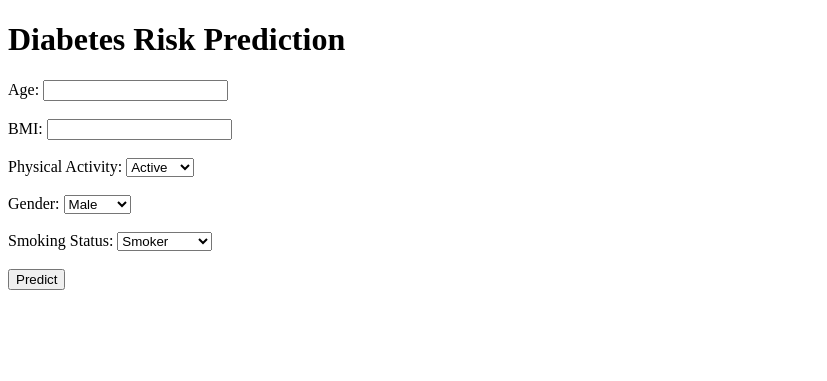
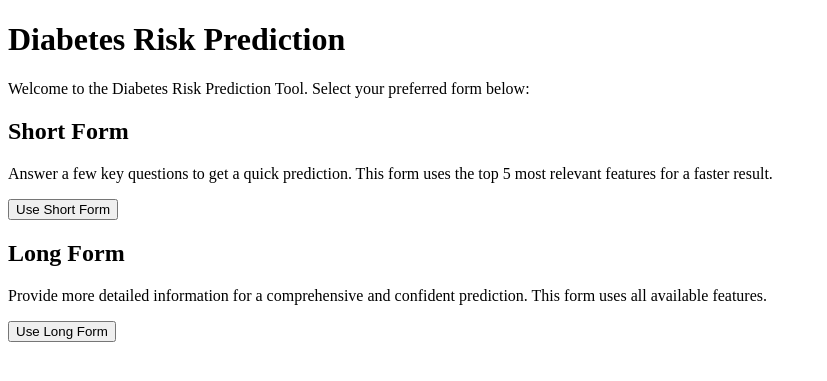
Before and after one commit to LeslieBarrera/project-2-diabetes-risk-prediction, a Flask app: template templates/index.html in a window 1280 px wide. Shown: the top 381 px of the page, without its empty margins (0-827 px from the left). Run offline with Flask 3, Linux system fonts and the light colour scheme; the template is opened without the code that fills it, so the values that code supplies are empty; parts of the project's set-up code (start-up, migrations or seed data) failed here and were passed over.

Commit message:
Files updates

```diff
--- a/app.py
+++ b/app.py
@@ -1,47 +1,59 @@
-from flask import Flask, request, jsonify, render_template
+from flask import Flask, render_template, request
 from joblib import load
 import numpy as np
 
 app = Flask(__name__)
 
-# Load the optimized logistic regression model
+# Load models
 short_form_model = load("optimized_logistic_regression_model.joblib")
+long_form_model = load("logistic_regression_full_model.joblib")
 
 @app.route("/")
-def home():
-    return render_template("form.html")
+def index():
+    return render_template("index.html")
 
-@app.route("/predict", methods=["POST"])
-def predict():
+@app.route("/short_form")
+def short_form():
+    return render_template("short_form.html")
+
+@app.route("/long_form")
+def long_form():
+    return render_template("long_form.html")
+
+@app.route("/predict_short", methods=["POST"])
+def predict_short():
     try:
-        # Extract form data
-        data = request.form
+        features = np.array([
+            request.form["age"],
+            request.form["bmi"],
+            request.form["physical_activity"],
+            request.form["gender"],
+            request.form["smoking_status"],
+        ]).astype(float).reshape(1, -1)
 
-        # Map the user inputs to the required features
+        prediction = short_form_model.predict(features)[0]
+        confidence = short_form_model.predict_proba(features).max()
+
+        result = "Low Risk" if prediction == 0 else "High Risk"
+        return render_template("result.html", prediction=result, confidence=f"{confidence:.2%}")
+    except Exception as e:
+        return f"Error: {str(e)}"
+
+@app.route("/predict_long", methods=["POST"])
+def predict_long():
+    try:
         features = [
-            int(data.get("age", 0)),
-            float(data.get("bmi", 0)),
-            1 if data.get("physical_activity") == "Active" else 0,
-            1 if data.get("gender") == "Male" else 0,
-            1 if data.get("smoking_status") == "Smoker" else 0,
+            float(request.form[key]) for key in request.form.keys()
         ]
+        features = np.array(features).reshape(1, -1)
 
-        # Reshape for model prediction
-        features_array = np.array(features).reshape(1, -1)
+        prediction = long_form_model.predict(features)[0]
+        confidence = long_form_model.predict_proba(features).max()
 
-        # Make predictions using the logistic regression model
-        prediction = short_form_model.predict(features_array)
-        probability = short_form_model.predict_proba(features_array)
-
-        # Prepare the results
-        result = {
-            "risk": "Low Risk" if prediction[0] == 0 else "High Risk",
-            "confidence": f"{max(probability[0]) * 100:.2f}%"
-        }
-
-        return render_template("result.html", result=result)
+        result = "Low Risk" if prediction == 0 else "High Risk"
+        return render_template("result.html", prediction=result, confidence=f"{confidence:.2%}")
     except Exception as e:
-        return jsonify({"error": str(e)})
+        return f"Error: {str(e)}"
 
 if __name__ == "__main__":
     app.run(debug=True)
--- a/templates/index.html
+++ b/templates/index.html
@@ -7,32 +7,18 @@
 </head>
 <body>
     <h1>Diabetes Risk Prediction</h1>
-    <form action="/predict" method="post">
-        <label for="age">Age:</label>
-        <input type="number" id="age" name="age" required><br><br>
+    <p>Welcome to the Diabetes Risk Prediction Tool. Select your preferred form below:</p>
 
-        <label for="bmi">BMI:</label>
-        <input type="number" id="bmi" name="bmi" step="0.1" required><br><br>
+    <h2>Short Form</h2>
+    <p>Answer a few key questions to get a quick prediction. This form uses the top 5 most relevant features for a faster result.</p>
+    <form action="/short_form" method="get">
+        <button type="submit">Use Short Form</button>
+    </form>
 
-        <label for="physical_activity">Physical Activity:</label>
-        <select id="physical_activity" name="physical_activity" required>
-            <option value="Active">Active</option>
-            <option value="Inactive">Inactive</option>
-        </select><br><br>
-
-        <label for="gender">Gender:</label>
-        <select id="gender" name="gender" required>
-            <option value="Male">Male</option>
-            <option value="Female">Female</option>
-        </select><br><br>
-
-        <label for="smoking_status">Smoking Status:</label>
-        <select id="smoking_status" name="smoking_status" required>
-            <option value="Smoker">Smoker</option>
-            <option value="Non-smoker">Non-smoker</option>
-        </select><br><br>
-
-        <button type="submit">Predict</button>
+    <h2>Long Form</h2>
+    <p>Provide more detailed information for a comprehensive and confident prediction. This form uses all available features.</p>
+    <form action="/long_form" method="get">
+        <button type="submit">Use Long Form</button>
     </form>
 </body>
 </html>
```
Also changed, not shown: templates/long_form.html (+9 -23 lines), templates/result.html (+5 -5 lines), templates/short_form.html (+14 -17 lines).
